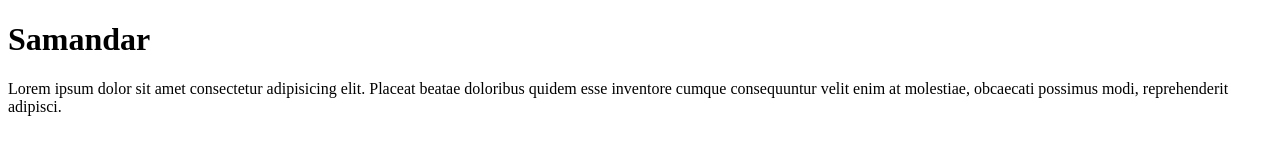
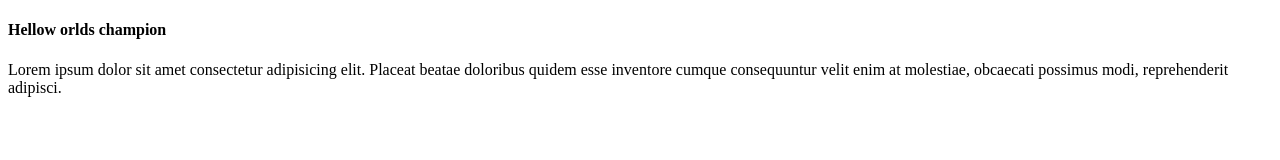
Before and after one commit to SamandarFrilanser/my_portfolio, a plain HTML site: page index.html in a window 1280 px wide. Drawn offline with Linux system fonts and the light colour scheme.

Commit message:
o'zgardimiaa

```diff
--- a/index.html
+++ b/index.html
@@ -7,7 +7,9 @@
     <title>qalesan</title>
 </head>
 <body>
-    <h1>Samandar</h1>
+
+
+    <h4>Hellow orlds champion</h4>
     <p>Lorem ipsum dolor sit amet consectetur adipisicing elit. Placeat beatae doloribus quidem esse inventore cumque consequuntur velit enim at molestiae, obcaecati possimus modi, reprehenderit adipisci.
 
     </p>
```
